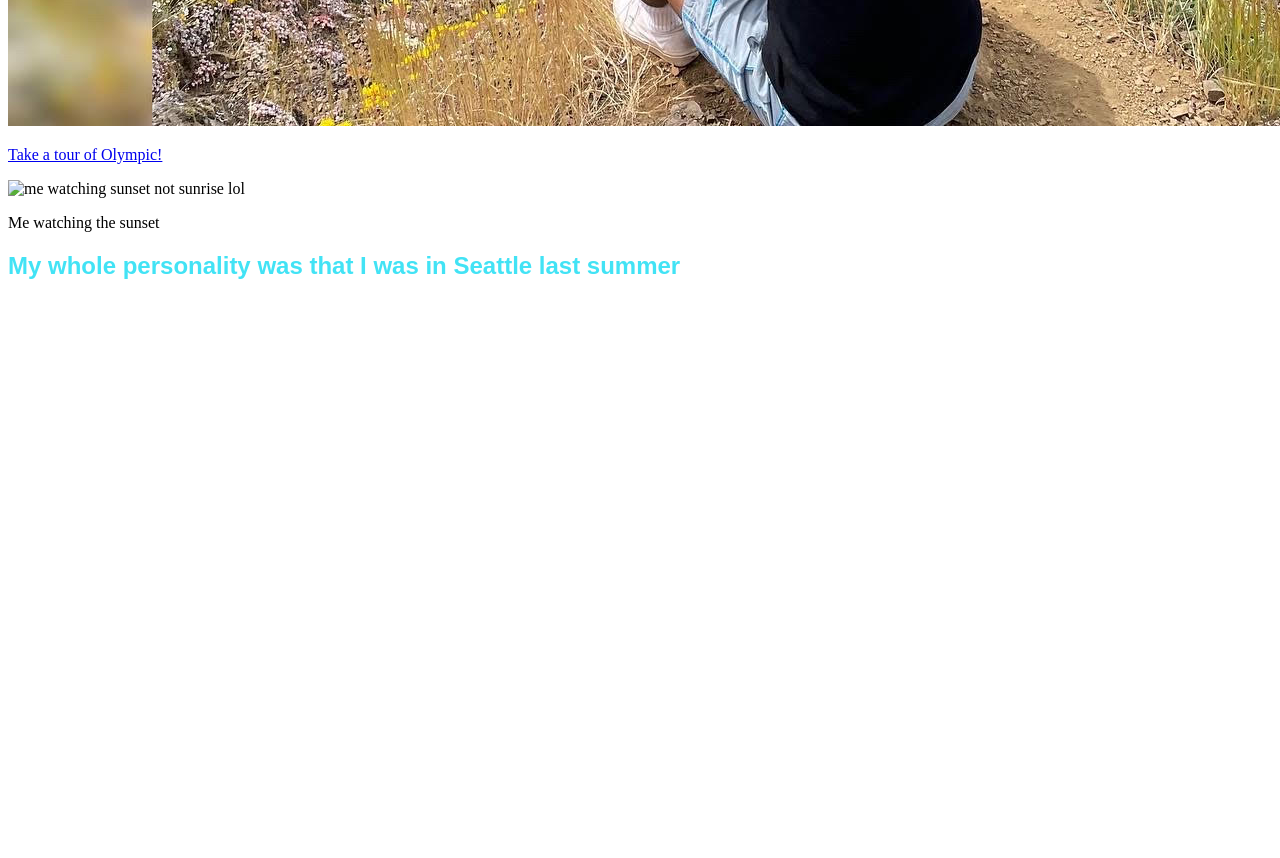
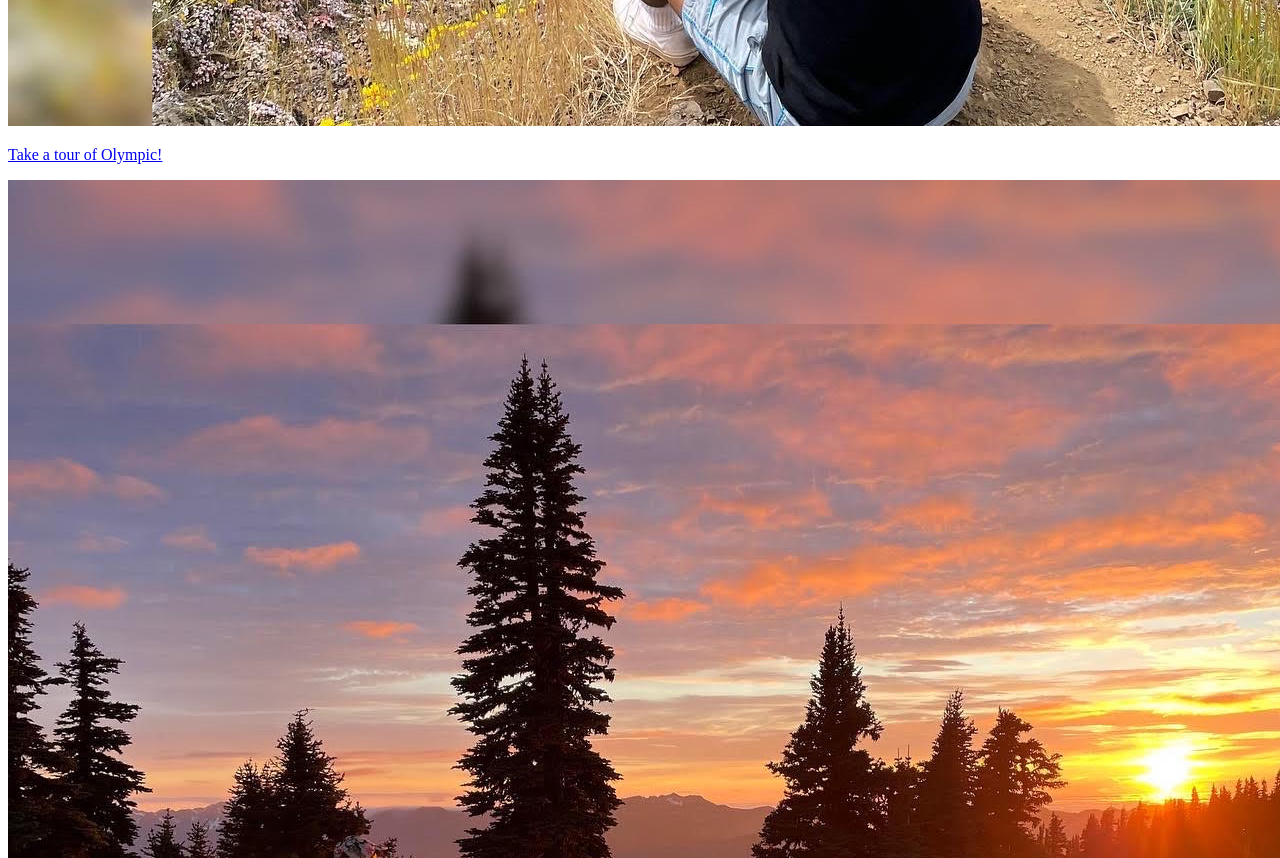
Before and after one commit to srivastava01/srivastava01.github.io, a plain HTML site: page index.html in a window 1280 px wide. Shown: the part 1462-2320 px from the top of the page. Before the commit the page ends 1762 px from the top, so only its background shows below. Drawn offline with Linux system fonts and the light colour scheme.

Commit message:
image name typo

```diff
--- a/index.html
+++ b/index.html
@@ -12,7 +12,7 @@
 <img src = "vibz.jpg" alt = "Vibz at Olympic ">
 <p><a href="https://www.youtube.com/watch?v=bU58YlOs4YI">Take a tour of Olympic!</a></p>
 <div class = "VibzSunrise">
-    <img src = "vibzsunrise.jpg" alt="me watching sunset not sunrise lol">
+    <img src = "vbzsunrise.jpg" alt="me watching sunset not sunrise lol">
     <p>Me watching the sunset</p>
 </div>
 <h2 id="idrequirement">My whole personality was that I was in Seattle last summer</h2>
```
